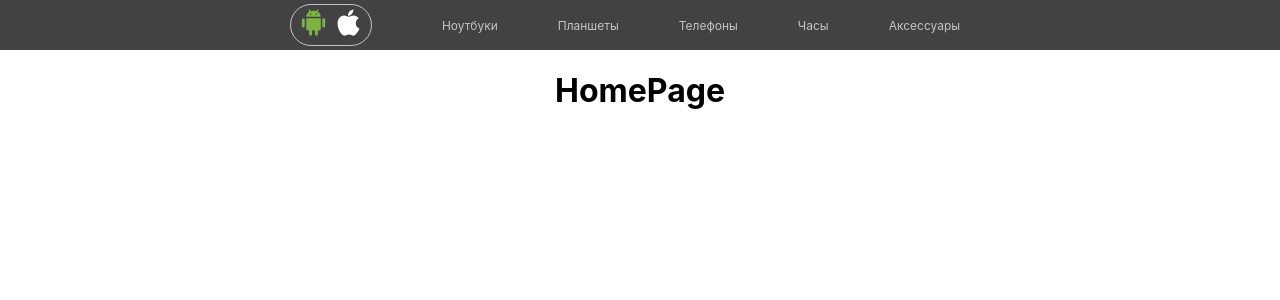
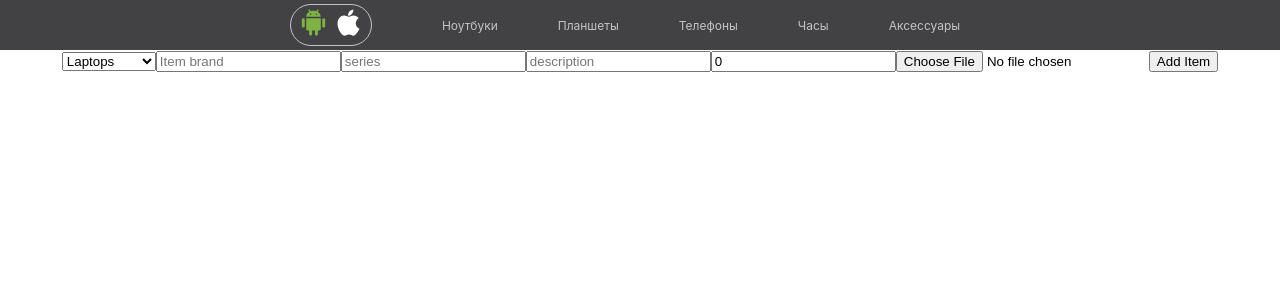
Before and after one commit to DireStraits01/ties-electronics, a React (Create React App) app: page / in a window 1280 px wide. Shown: the top 300 px of the page. Built offline with nearby package versions, Linux system fonts and the light colour scheme; the HTML template or start-up script is replaced by a standard one.

Commit message:
add upload image function

```diff
--- a/package.json
+++ b/package.json
@@ -3,9 +3,12 @@
   "version": "0.1.0",
   "private": true,
   "dependencies": {
+    "@firebase/storage": "^0.11.2",
     "@testing-library/jest-dom": "^5.16.5",
     "@testing-library/react": "^13.4.0",
     "@testing-library/user-event": "^13.5.0",
+    "firebase": "^9.22.1",
+    "fsevents": "^2.3.2",
     "react": "^18.2.0",
     "react-dom": "^18.2.0",
     "react-icons": "^4.9.0",
--- a/src/App.js
+++ b/src/App.js
@@ -1,7 +1,8 @@
 import './App.css';
 import React from 'react';
 import Navbar from './components/Layout/Navbar';
-import Home from './components/Pages/Home';
+// import Home from './components/Pages/Home';
+import AdminPanel from './components/admin/AdminPanel';
 import Laptops from './components/Pages/Laptops';
 import Pads from './components/Pages/Pads';
 import Accessories from './components/Pages/Accessories';
@@ -14,7 +15,7 @@ function App() {
       <div className="App">
         <Navbar />
         <Routes>
-          <Route path="/" element={<Home />} />
+          <Route path="/" element={<AdminPanel />} />
           <Route path="/laptops" element={<Laptops />} />
           <Route path="/pads" element={<Pads />} />
           <Route path="/cellPhones" element={<CellPhones />} />
--- /dev/null
+++ b/src/components/admin/AdminPanel.jsx
@@ -0,0 +1,100 @@
+import React, { useState, useRef } from 'react';
+import { db } from '../config/firebase'; // make sure to import db from your Firebase config
+import { collection, addDoc } from 'firebase/firestore';
+import { getStorage, ref, uploadBytes, getDownloadURL } from 'firebase/storage';
+import style from './Admin.module.css';
+
+function AdminPanel() {
+  const [itemType, setItemType] = useState('laptop');
+  const [imageItem, setImageItem] = useState('');
+  const [itemBrand, setItemBrand] = useState('');
+  const [itemModel, setItemModel] = useState('');
+  const [itemDescription, setItemDescription] = useState('');
+  const [itemPrice, setItemPrice] = useState(0);
+  const [image, setImage] = useState(null);
+  const [imageUrl, setImageUrl] = useState('');
+
+  const addItem = async () => {
+    const docRef = await addDoc(collection(db, 'items'), {
+      type: itemType,
+      image: imageItem,
+      brand: itemBrand,
+      model: itemModel,
+      description: itemDescription,
+      price: itemPrice,
+    });
+    setItemType('');
+    setImageItem('');
+    setItemBrand('');
+    setItemModel('');
+    setItemDescription('');
+    setItemPrice(0);
+  };
+
+  const handleImageChange = (e) => {
+    if (e.target.files[0]) {
+      setImage(e.target.files[0]);
+    }
+  };
+
+  const fileInput = useRef();
+  const handleUpload = async () => {
+    const storage = getStorage();
+    const storageRef = ref(storage, `${itemType}/${image.name}`);
+    const snapshot = await uploadBytes(storageRef, image);
+    const url = await getDownloadURL(snapshot.ref);
+    setImageUrl(url);
+    fileInput.current.value = ''; // clear the file input field
+  };
+  return (
+    <>
+      <select
+        value={itemType}
+        onChange={(e) => {
+          setItemType(e.target.value);
+        }}
+      >
+        <option value="laptops">Laptops</option>
+        <option value="cellphones">Cellphones</option>
+        <option value="pads">Pads</option>
+        <option value="watch">Watch</option>
+        <option value="accessories">Accessories</option>
+      </select>
+      <input
+        type="text"
+        value={itemBrand}
+        onChange={(e) => setItemBrand(e.target.value)}
+        placeholder="Item brand"
+      />
+      <input
+        type="text"
+        value={itemModel}
+        onChange={(e) => setItemModel(e.target.value)}
+        placeholder="series"
+      />
+      <input
+        type="text"
+        value={itemDescription}
+        onChange={(e) => setItemDescription(e.target.value)}
+        placeholder="description"
+      />
+      <input
+        type="text"
+        value={itemPrice}
+        onChange={(e) => setItemPrice(e.target.value)}
+        placeholder="price"
+      />
+      <input type="file" onChange={handleImageChange} ref={fileInput} />
+      <button
+        onClick={() => {
+          handleUpload();
+          addItem();
+        }}
+      >
+        Add Item
+      </button>
+    </>
+  );
+}
+
+export default AdminPanel;
--- /dev/null
+++ b/src/components/config/firebase.js
@@ -0,0 +1,21 @@
+// Import the functions you need from the SDKs you need
+import { initializeApp } from 'firebase/app';
+import { getFirestore } from 'firebase/firestore';
+
+// TODO: Add SDKs for Firebase products that you want to use
+// https://firebase.google.com/docs/web/setup#available-libraries
+
+// Your web app's Firebase configuration
+const firebaseConfig = {
+  apiKey: 'AIzaSyDkSXgjVdfeMPiobOt8NZ2UvQzMwLANZI4',
+  authDomain: 'ties-electronics.firebaseapp.com',
+  projectId: 'ties-electronics',
+  storageBucket: 'ties-electronics.appspot.com',
+  messagingSenderId: '14207418493',
+  appId: '1:14207418493:web:96e258f9bd922530bcf114',
+};
+
+// Initialize Firebase
+const app = initializeApp(firebaseConfig);
+const db = getFirestore(app);
+export { db };
```
Also changed, not shown: src/components/admin/ImageUpload.jsx (added, +31 -0 lines), src/components/admin/Items.jsx (added, +7 -0 lines), src/components/admin/Admin.module.css (added), 1 other file (tests, documents, lock files or other folders).
